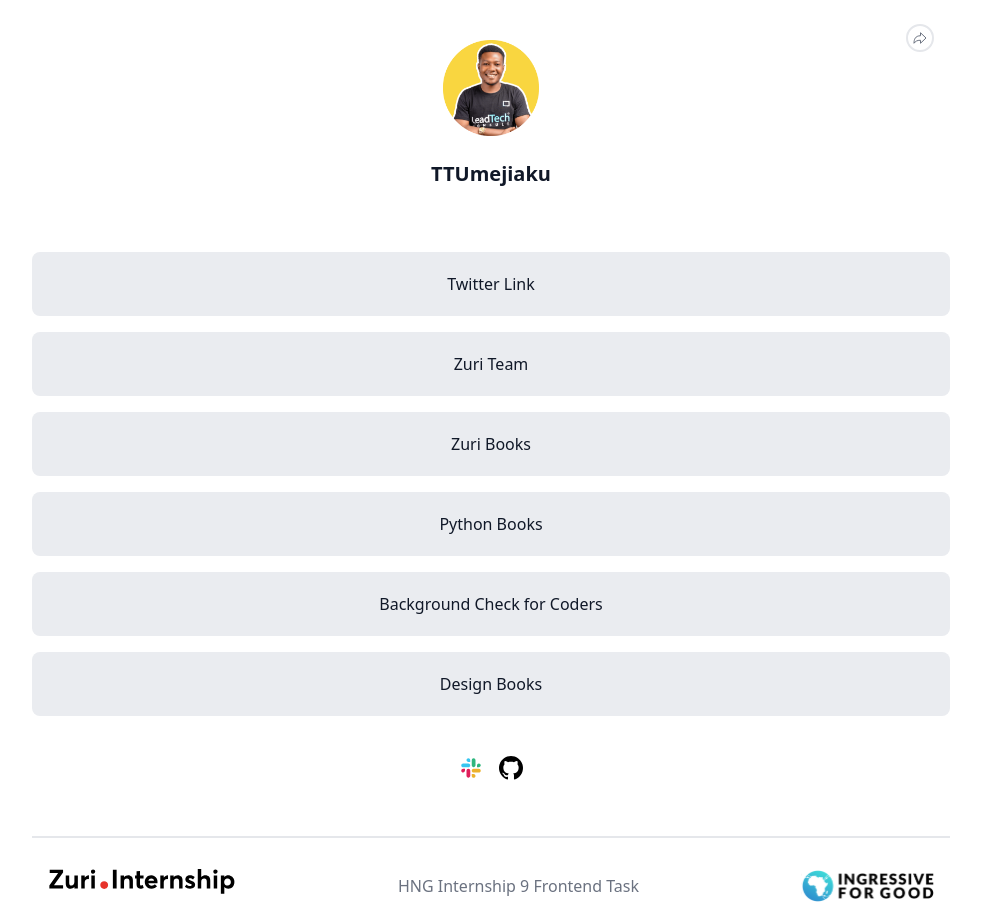
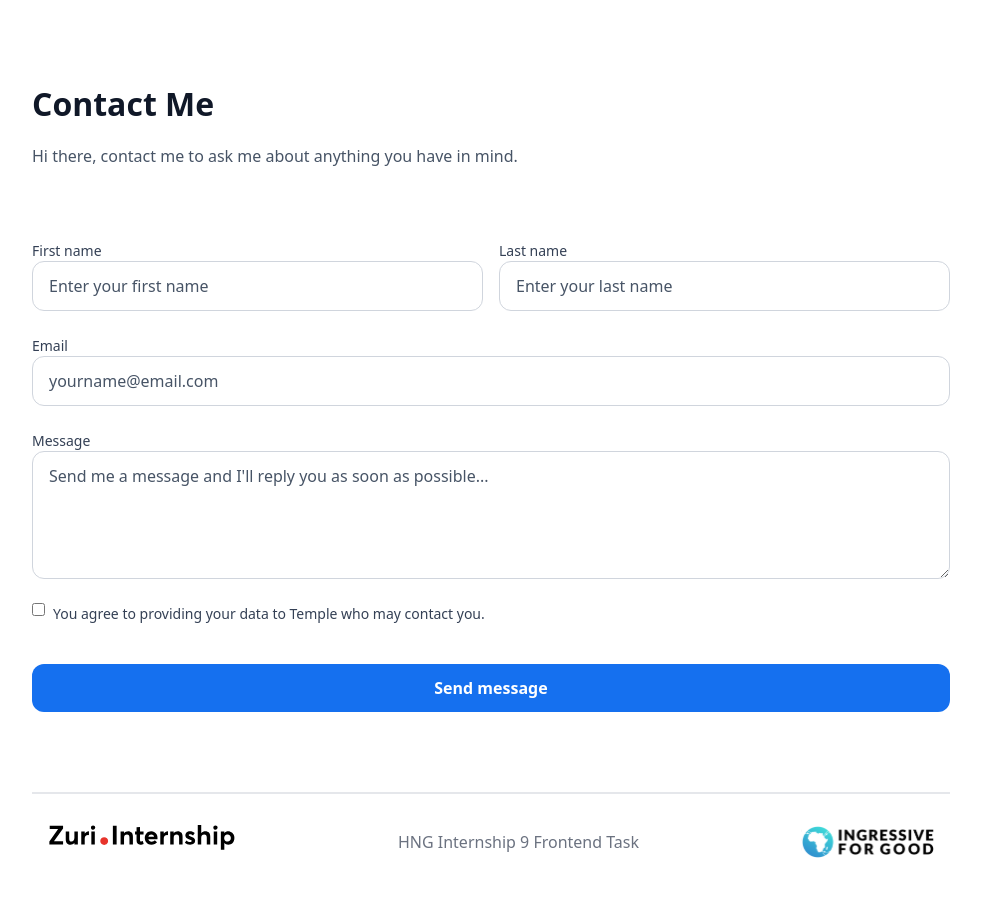
Before and after one commit to TTUmejiaku/hng-stage-1, a React (Vite) app: page /contact in a window 1280 px wide. Shown: the whole page, without its empty margins (149-1130 px from the left). After the commit the page ends 874 px from the top, so only its background shows below. Built offline with nearby package versions, Linux system fonts and the light colour scheme.

Commit message:
feat: Added a contact me page

```diff
--- a/index.html
+++ b/index.html
@@ -4,7 +4,7 @@
     <meta charset="UTF-8" />
     <link rel="icon" type="image/svg+xml" href="/ttu.ico" />
     <meta name="viewport" content="width=device-width, initial-scale=1.0" />
-    <title>Front-end Stage 1 Task</title>
+    <title>HNG9 Front-end Stage1-2 Task</title>
   </head>
   <body>
     <div id="root"></div>
--- a/linkData.js
+++ b/linkData.js
@@ -33,4 +33,8 @@
     name: "Design Books",
     subText: "Get the design book by Zuri, for free.",
   },
+  {
+    id: "contact",
+    name: "Contact Me",
+  },
 ];
--- a/package.json
+++ b/package.json
@@ -15,6 +15,7 @@
     "react-router-dom": "^6.4.2"
   },
   "devDependencies": {
+    "@tailwindcss/forms": "^0.5.3",
     "@types/react": "^18.0.22",
     "@types/react-dom": "^18.0.7",
     "@vitejs/plugin-react": "^2.2.0",
--- /dev/null
+++ b/src/components/Contact.jsx
@@ -0,0 +1,115 @@
+import React, { useState } from "react";
+import Footer from "./Footer";
+
+const Contact = () => {
+  const [formData, setFormData] = useState({
+    firstName: "",
+    lastName: "",
+    email: "",
+    message: "",
+    agreeTerms: false,
+  });
+
+  const handleChange = (e) => {
+    const { name, value, type, checked } = e.target;
+
+    setFormData((prevFormData) => ({
+      ...prevFormData,
+      [name]: type === "checkbox" ? checked : value,
+    }));
+  };
+
+  return (
+    <div className="mt-20">
+      <div className="container">
+        <header>
+          <h1 className="text-gray900 text-xLarge font-bold">Contact Me</h1>
+          <p className="mt-4 text-gray500">
+            Hi there, contact me to ask me about anything you have in mind.
+          </p>
+        </header>
+        <form className="mt-12 mb-20">
+          <div className="flex flex-col md:flex-row md:gap-4">
+            <div className="form__group md:w-full">
+              <label htmlFor="first_name" className="form__label">
+                First name
+              </label>
+              <input
+                id="first_name"
+                type="text"
+                placeholder="Enter your first name"
+                className="form-input form__input"
+                name="firstName"
+                value={formData.firstName}
+                onChange={handleChange}
+              />
+            </div>
+            <div className="form__group md:w-full">
+              <label htmlFor="last_name" className="form__label">
+                Last name
+              </label>
+              <input
+                id="last_name"
+                type="text"
+                placeholder="Enter your last name"
+                className="form-input form__input"
+                name="lastName"
+                value={formData.lastName}
+                onChange={handleChange}
+              />
+            </div>
+          </div>
+          <div className="form__group">
+            <label htmlFor="" className="form__label">
+              Email
+            </label>
+            <input
+              id="email"
+              type="email"
+              placeholder="yourname@email.com"
+              className="form-input form__input"
+              name="email"
+              value={formData.email}
+              onChange={handleChange}
+            />
+          </div>
+          <div className="form__group">
+            <label htmlFor="message" className="form__label">
+              Message
+            </label>
+            <textarea
+              id="message"
+              placeholder="Send me a message and I'll reply you as soon as possible..."
+              className="form-textarea form__textarea h-32"
+              name="message"
+              value={formData.message}
+              onChange={handleChange}
+            />
+          </div>
+          <div className="flex flex-row item-center mt-6 space-x-2">
+            <input
+              id="agreeTerms"
+              type="checkbox"
+              checked={formData.agree}
+              className="form-checkbox mb-4"
+              name="agreeTerms"
+              onChange={handleChange}
+            />
+            <label htmlFor="agreeTerms" className="form__label ">
+              You agree to providing your data to Temple who may contact you.
+            </label>
+          </div>
+          <button
+            id="btn__submit"
+            className="bg-blue600 w-full text-white py-3 rounded-xl mt-8 font-semibold"
+          >
+            Send message
+          </button>
+        </form>
+        <Footer />
+      </div>
+    </div>
+  );
+};
+
+export default Contact;
--- a/src/components/Footer.jsx
+++ b/src/components/Footer.jsx
@@ -4,7 +4,7 @@
 
 const Footer = () => {
   return (
-    <div className="flex flex-col items-center justify-between space-y-4 md:flex-row mt-14 border-t-2 border-solid p-4">
+    <div className="flex flex-col items-start md:items-center justify-between space-y-4 md:flex-row mt-14 border-t-2 border-solid p-4">
       <img src={ZuriLogo} alt="" />
       <p className="text-gray-500">HNG Internship 9 Frontend Task</p>
       <img src={I4gLogo} alt="" />
--- a/src/components/Link.jsx
+++ b/src/components/Link.jsx
@@ -1,11 +1,20 @@
 import React from "react";
+import { Link } from "react-router-dom";
+import Contact from "./Contact";
 
-const Link = ({ url, id, name, subText }) => {
+const ButtonLink = ({ url, id, name, subText }) => {
   return (
     <div className="group bg-gray200 text-center py-5 rounded-lg flex flex-col space-y-4 hover:bg-gray300 relative">
-      <a href={url} id={id} className="text-gray900 peer">
-        {name}
-      </a>
+      {id === "contact" ? (
+        <Link to={`/contact`} className="text-gray900 peer">
+          {name}
+        </Link>
+      ) : (
+        <a href={url} id={id} className="text-gray900 peer">
+          {name}
+        </a>
+      )}
+
       {subText && (
         <>
           <div className=" hidden absolute -top-10 left-1/2 -translate-x-1/2 rounded-lg lg:peer-hover:block bg-gray900 py-1 px-4">
@@ -18,4 +27,4 @@
   );
 };
 
-export default Link;
+export default ButtonLink;
--- a/src/components/LinksSection.jsx
+++ b/src/components/LinksSection.jsx
@@ -1,10 +1,10 @@
 import React from "react";
 import { linkData } from "../../linkData";
-import Link from "./Link";
+import ButtonLink from "./Link";
 
 const LinksSection = () => {
   const linksLists = linkData.map((link) => (
-    <Link
+    <ButtonLink
       key={link.id}
       url={link.url}
       id={link.id}
--- a/src/index.css
+++ b/src/index.css
@@ -8,6 +8,16 @@
     --gray__900: 220deg 43% 11%; /* #101828 */
     --gray__300: 217deg 16% 84%; /* #D0D5DD */
     --gray__400: 218deg 15% 65%; /* #98A2B3 */
+    --gray__500: 216deg 18% 34%; /* #475467 */
+    --gray__700: 218deg 24% 27%; /* #344054 */
+    --blue__600: 215deg 87% 51%; /*#1570EF*/
+
+    /* fonts */
+    --fs-xs: clamp(0.75rem, 1vw + 0.5rem, 0.875rem); /* 12px/14px*/
+    --fs-sm: clamp(0.875rem, 1vw + 0.75rem, 1rem); /* 14px/16px*/
+    --fs-md: clamp(1rem, 1.5vw + 0.875rem, 1.125rem); /* 16px/18px*/
+    --fs-lg: clamp(1.125rem, 1.5vw + 1rem, 1.5rem); /* 21px/24px*/
+    --fs-xl: clamp(1.25rem, 3.5vw + 1rem, 2rem); /* 24px/32px*/
   }
 }
 
@@ -24,4 +34,17 @@
   .link-width {
     width: clamp(375px, 90vw, 950px);
   }
+
+  .form__group {
+    @apply flex flex-col mt-6;
+  }
+
+  .form__input,
+  .form__textarea {
+    @apply border border-solid border-gray300 text-gray400 py-3 px-4 rounded-xl placeholder:text-small placeholder:text-gray500;
+  }
+
+  .form__label {
+    @apply text-xSmall text-gray700;
+  }
 }
--- a/src/main.jsx
+++ b/src/main.jsx
@@ -2,9 +2,23 @@
 import ReactDOM from "react-dom/client";
 import App from "./pages/App";
 import "./index.css";
+import { createBrowserRouter, RouterProvider, Route } from "react-router-dom";
+import Contact from "./components/Contact";
+
+const router = createBrowserRouter([
+  {
+    path: "/",
+    element: <App />,
+  },
+  {
+    path: "/contact",
+    element: <Contact />,
+  },
+]);
 
 ReactDOM.createRoot(document.getElementById("root")).render(
   <React.StrictMode>
-    <App />
+    <RouterProvider router={router} />
+    {/* <App /> */}
   </React.StrictMode>
 );
--- a/tailwind.config.cjs
+++ b/tailwind.config.cjs
@@ -7,9 +7,20 @@
         gray200: "hsl(var(--gray__200))",
         gray300: "hsl(var(--gray__300))",
         gray400: "hsl(var(--gray__400))",
+        gray500: "hsl(var(--gray__500))",
+        gray500: "hsl(var(--gray__500))",
+        gray700: "hsl(var(--gray__700))",
         gray900: "hsl(var(--gray__900))",
+        blue600: "hsl(var(--blue__600))",
+      },
+      fontSize: {
+        xLarge: "var(--fs-xl)",
+        large: "var(--fs-lg)",
+        normal: "var(--fs-md)",
+        small: "var(--fs-sm)",
+        xSmall: "var(--fs-xs)",
       },
     },
   },
-  plugins: [],
+  plugins: ["@tailwindcss/forms"],
 };
```
Also changed, not shown: 1 other file (tests, documents, lock files or other folders).
